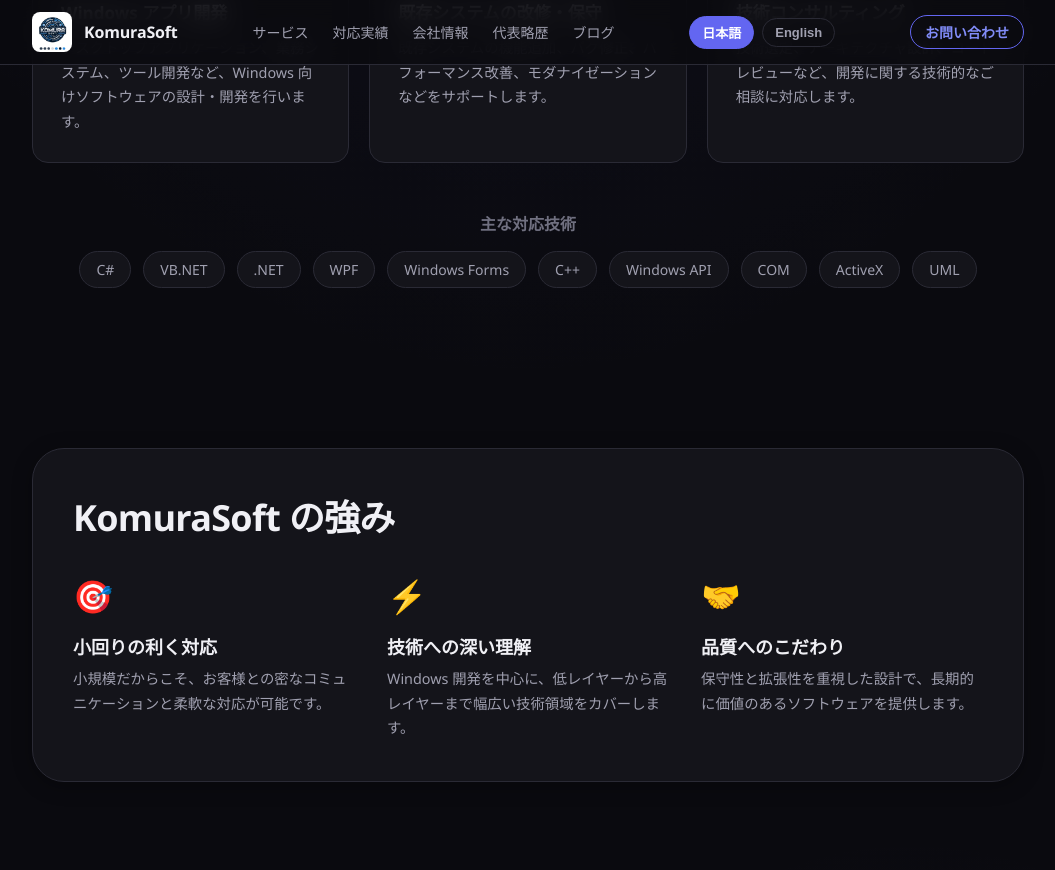
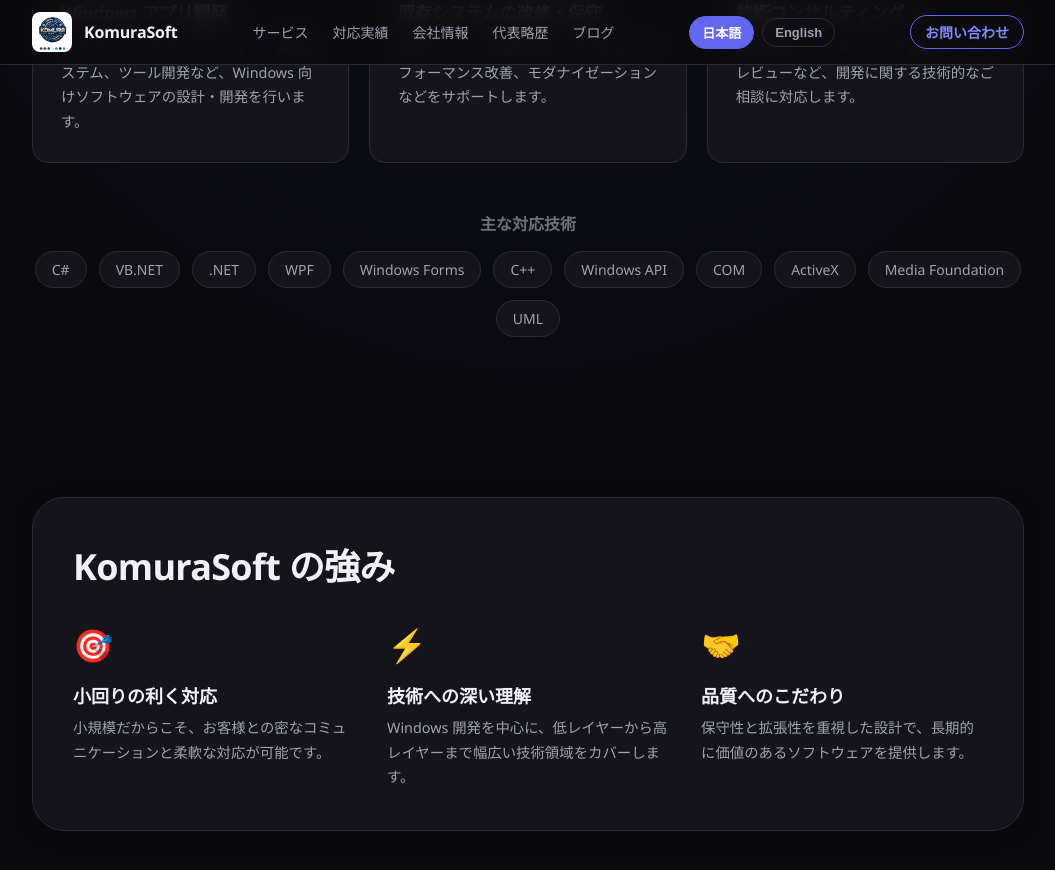
Before and after one commit to gomurin0428/KomuraSoftWeb, a Jekyll site: the page index.html, which Jekyll copies as it is, in a window 1280 px wide and 900 px high, scrolled down 834 px. Shown: the top 870 px of the window, without its empty margins (112-1167 px from the left). Built offline with Jekyll 4.4.1, drawn with Linux system fonts in a browser that asks for light colours.

Commit message:
feat: add Media Foundation to tech stack

```diff
--- a/index.html
+++ b/index.html
@@ -167,6 +167,7 @@
             <span class="tech-tag">Windows API</span>
             <span class="tech-tag">COM</span>
             <span class="tech-tag">ActiveX</span>
+            <span class="tech-tag">Media Foundation</span>
             <span class="tech-tag">UML</span>
           </div>
         </div>
```
